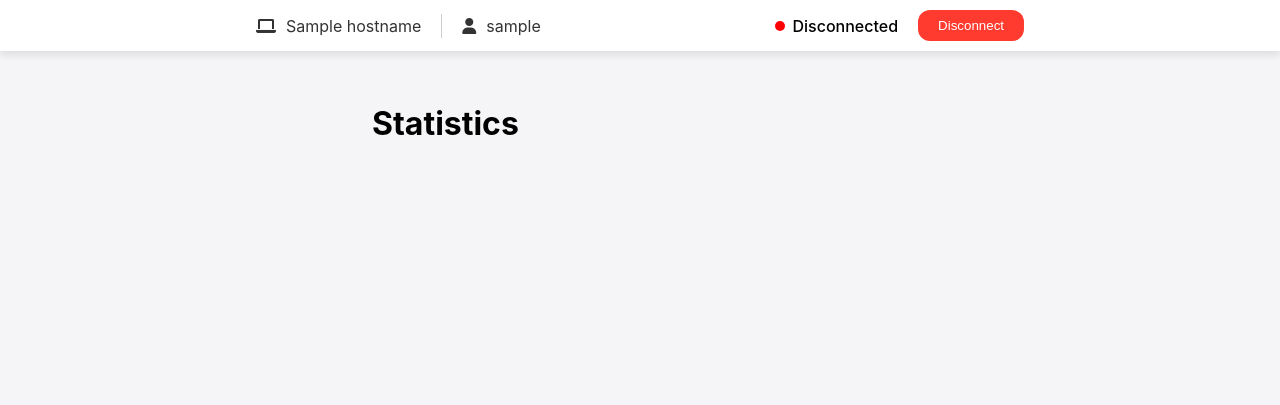
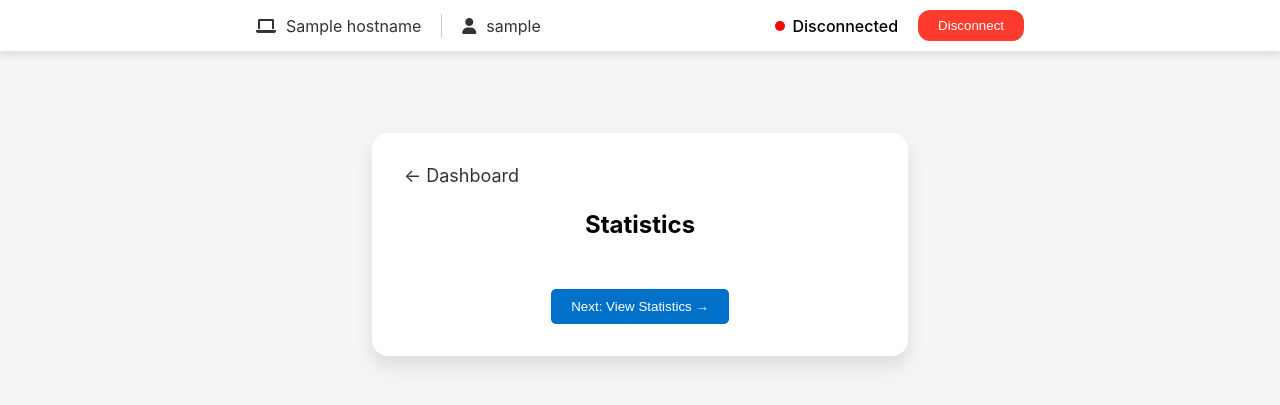
Before and after one commit to lakshankd/flask-dnssec, a Flask app: template templates/statistics.html in a window 1280 px wide. Shown: the top 405 px of the page. Run offline with Flask 3, Linux system fonts and the light colour scheme; the template is opened without the code that fills it: most values are stand-ins (such as "Sample title", 1, 10 or a date in 2020).

Commit message:
adding file structure for the satistics view

```diff
--- /dev/null
+++ b/static/js/statistics.js
@@ -0,0 +1,3 @@
+$(document).ready(function () {
+    console.log("statistics.js file loaded")
+})
--- a/static/styles.css
+++ b/static/styles.css
@@ -467,3 +467,21 @@ form button:hover {
 }
 
 /* End of Apply Changes */
+
+/* View Statistics */
+.statistics-container {
+    background-color: white;
+    padding: 2rem;
+    text-align: center;
+    margin: 50px auto;
+    border-radius: 16px;
+    box-shadow: 0 10px 20px rgba(0, 0, 0, 0.1);
+}
+
+.statistics-header {
+    text-align: center;
+    font-size: 24px;
+    margin-bottom: 30px;
+}
+
+/* View Statistics */
--- a/templates/statistics.html
+++ b/templates/statistics.html
@@ -4,6 +4,18 @@
 
 {% block content %}
     <div class="statistics-container">
-        <h1>Statistics</h1>
+        <a href="{{ url_for('dashboard') }}" class="back-arrow">
+            &#8592; Dashboard
+        </a>
+        <h1 class="statistics-header">Statistics</h1>
+        <button class="next-step-btn">
+            Next: View Statistics &rarr;
+        </button>
     </div>
+
+    <!-- scripts -->
+    <script src="https://code.jquery.com/jquery-3.6.0.min.js"></script>
+    <script src="{{ url_for('static', filename='js/statistics.js') }}"></script>
+    <script>
+    </script>
 {% endblock %}
```
